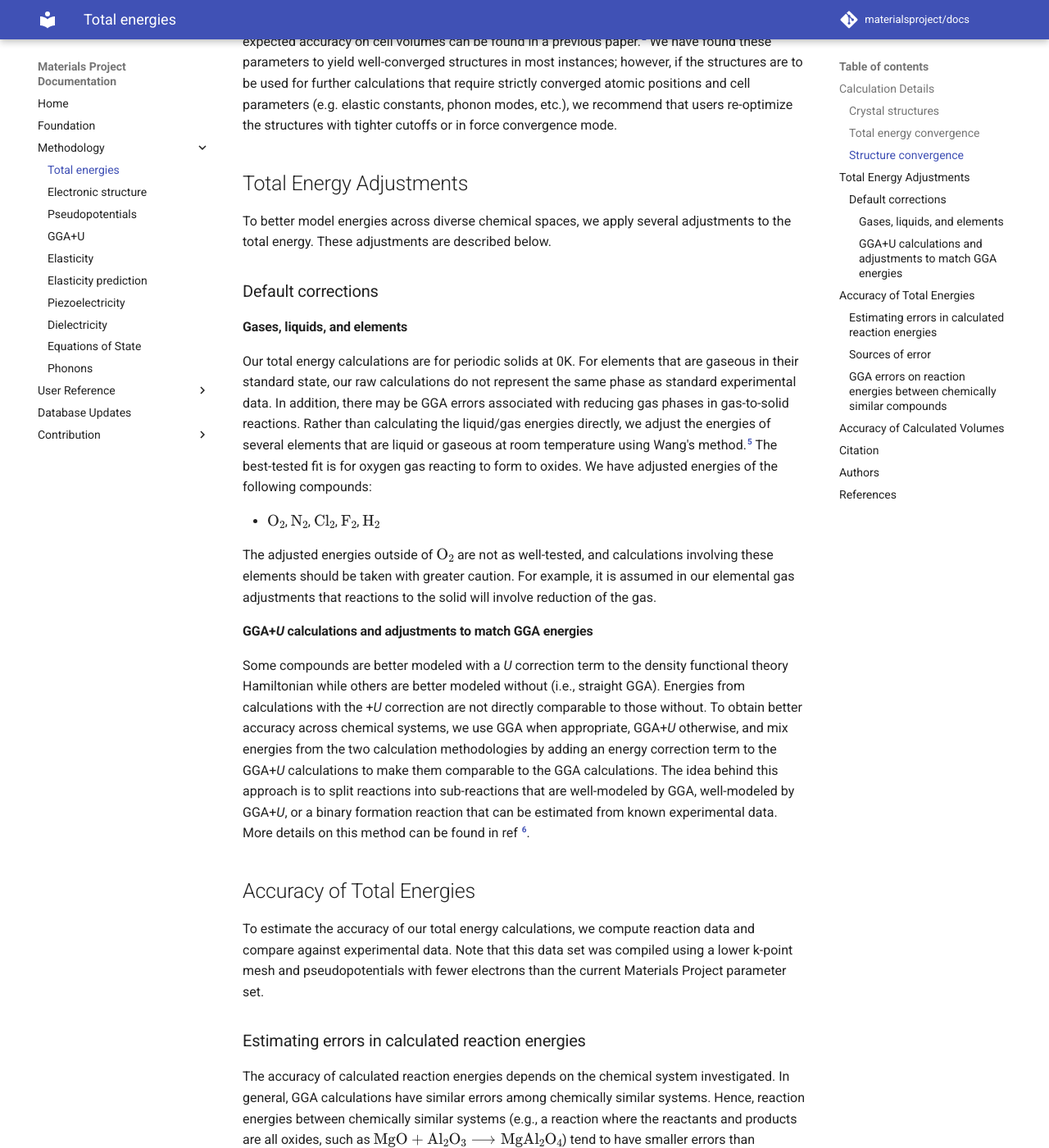
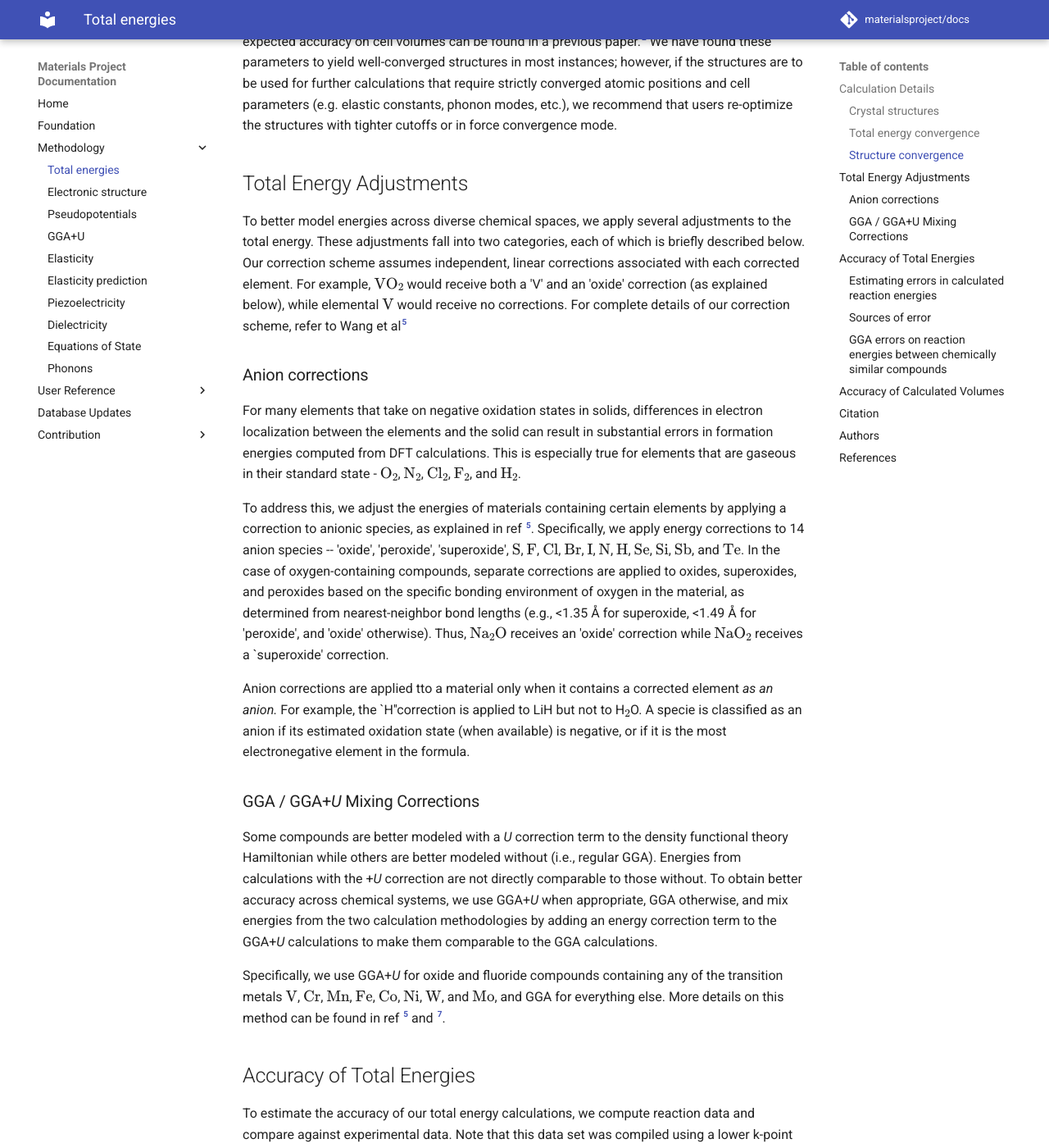
Before and after one commit to materialsproject/docs, an MkDocs documentation site: the page built from docs/methodology/total-energies.md, in a window 1280 px wide and 1400 px high, scrolled down 1169 px. Shown: the whole window at 82% size. Built offline with MkDocs 1.6.1 and Material for MkDocs 9.7.7, drawn with Linux system fonts in a browser that asks for light colours; comment, search, counter and statistics services are not loaded; some of the changed text lies outside the part shown.

Commit message:
update corrections docs for MP2020 release

```diff
--- a/docs/methodology/total-energies.md
+++ b/docs/methodology/total-energies.md
@@ -62,46 +62,57 @@ Total Energy Adjustments
 ------------------------
 
 To better model energies across diverse chemical spaces, we apply
-several adjustments to the total energy. These adjustments are described
-below.
+several adjustments to the total energy. These adjustments fall into two categories,
+each of which is briefly described below. Our correction scheme assumes independent,
+linear corrections associated with each corrected element. For example, $\ce{VO_2}$
+would receive both a 'V' and an 'oxide' correction (as explained below), while
+elemental $\ce{V}$ would receive no corrections. For complete details of our correction
+scheme, refer to Wang et al[^5]
 
-### Default corrections
+### Anion corrections
 
-#### Gases, liquids, and elements
+For many elements that take on negative oxidation states in solids, differences
+in electron localization between the elements and the solid can result in substantial
+errors in formation energies computed from DFT calculations. This is especially
+true for elements that are gaseous in their standard state - $\ce{O2}$,
+$\ce{N2}$, $\ce{Cl2}$, $\ce{F2}$, and $\ce{H2}$.
 
-Our total energy calculations are for periodic solids at 0K. For
-elements that are gaseous in their standard state, our raw calculations
-do not represent the same phase as standard experimental data. In
-addition, there may be GGA errors associated with reducing gas phases in
-gas-to-solid reactions. Rather than calculating the liquid/gas energies
-directly, we adjust the energies of several elements that are liquid or
-gaseous at room temperature using Wang's method.[^5] The best-tested fit
-is for oxygen gas reacting to form to oxides. We have adjusted energies
-of the following compounds:
+To address this, we adjust the energies of materials containing certain elements
+by applying a correction to anionic species, as explained in ref [^5]. Specifically,
+we apply energy corrections to 14 anion species -- 'oxide', 'peroxide', 'superoxide',
+$\ce{S}$, $\ce{F}$, $\ce{Cl}$, $\ce{Br}$, $\ce{I}$, $\ce{N}$, $\ce{H}$,
+$\ce{Se}$, $\ce{Si}$, $\ce{Sb}$, and $\ce{Te}$. In the case of oxygen-containing compounds,
+separate corrections are applied to oxides, superoxides, and peroxides based
+on the specific bonding environment of oxygen in the material, as determined
+from nearest-neighbor bond lengths (e.g., <1.35 Å for superoxide, <1.49 Å
+for 'peroxide', and 'oxide' otherwise). Thus, $\ce{Na_2O}$ receives an 'oxide'
+correction while $\ce{NaO_2}$ receives a `superoxide' correction.
 
--   $\ce{O2}$, $\ce{N2}$, $\ce{Cl2}$, $\ce{F2}$, $\ce{H2}$
+Anion corrections are applied tto a material only when it contains a corrected
+element *as an anion.* For example, the `H''correction is applied to LiH but not
+to H$_2$O. A specie is classified as an anion if its estimated oxidation state
+(when available) is negative, or if it is the most electronegative element in
+the formula.
 
-The adjusted energies outside of $\ce{O2}$ are not as well-tested, and
-calculations involving these elements should be taken with greater
-caution. For example, it is assumed in our elemental gas adjustments
-that reactions to the solid will involve reduction of the gas.
+### GGA / GGA+<em>U</em> Mixing Corrections
 
 <a name="ggau_tag"></a>
-#### GGA+<em>U</em> calculations and adjustments to match GGA energies
 
 Some compounds are better modeled with a <em>U</em> correction term to
 the density functional theory Hamiltonian while others are better
-modeled without (i.e., straight GGA). Energies from calculations with
+modeled without (i.e., regular GGA). Energies from calculations with
 the +<em>U</em> correction are not directly comparable to those without.
-To obtain better accuracy across chemical systems, we use GGA when
-appropriate, GGA+<em>U</em> otherwise, and mix energies from the two
+To obtain better accuracy across chemical systems, we use GGA+<em>U</em> when
+appropriate, GGA otherwise, and mix energies from the two
 calculation methodologies by adding an energy correction term to the
 GGA+<em>U</em> calculations to make them comparable to the GGA
-calculations. The idea behind this approach is to split reactions into
-sub-reactions that are well-modeled by GGA, well-modeled by
-GGA+<em>U</em>, or a binary formation reaction that can be estimated
-from known experimental data. More details on this method can be found
-in ref [^6].
+calculations.
+
+Specifically, we use GGA+<em>U</em> for oxide and fluoride
+compounds containing any of the transition metals $\ce{V}$, $\ce{Cr}$,
+$\ce{Mn}$, $\ce{Fe}$, $\ce{Co}$, $\ce{Ni}$, $\ce{W}$, and $\ce{Mo}$, and GGA for
+everything else. More details on this method can be found in ref [^5] and [^7].
+
 
 Accuracy of Total Energies
 --------------------------
@@ -140,14 +151,14 @@ have errors larger than 20 kJ mol$^{-1}$.
 It should be noted that while an MAE of 14 kJ mol$^{-1}$ is significantly
 higher than the desired chemical accuracy of 4 kJ mol$^{-1}$, it compares
 fairly well with the performance of most quantum chemistry
-calculations[^7]. Other than the most computationally expensive model
+calculations[^8]. Other than the most computationally expensive model
 chemistries such as G1-G3 and CBS, the reaction energy errors of most
 computational chemistry model chemistries are well above 10 kJ mol$^{-1}$.
 
 For oxidation of the elements into binary compounds, an average error of
-~4% or 33 kJ/mol-$\ce{O2}$ is typical.[^8] For conventional ternary oxide
+~4% or 33 kJ/mol-$\ce{O2}$ is typical.[^9] For conventional ternary oxide
 formation from the elements, we have found a mean relative absolute
-error of about 2%.[^6]
+error of about 2%.[^9]
 
 ### Sources of error
 
@@ -234,26 +245,30 @@ References
     efficient comparison of periodic structures, Journal Of Applied
     Crystallography. 39 (2006) 6-16.
 
-[^5]: L. Wang, T. Maxisch, G. Ceder, Oxidation energies of transition
+[^5]: A. Wang, R. Kingsbury, M. McDermott, M. Horton, A. Jain, S.P. Ong S. Dwaraknath,
+    K. Persson, A framework for quantifying uncertainty in DFT energy corrections,
+    ChemRxiv (2021). DOI: XXXXX
+
+[^6]: L. Wang, T. Maxisch, G. Ceder, Oxidation energies of transition
     metal oxides within the GGA+U framework, Physical Review B. 73
     (2006) 1-6.
 
-[^6]: A. Jain, G. Hautier, S.P. Ong, C. Moore, C.C. Fischer, K.A.
+[^7]: A. Jain, G. Hautier, S.P. Ong, C. Moore, C.C. Fischer, K.A.
     Persson, G. Ceder, Formation Enthalpies by Mixing GGA and GGA+U
     calculations, Physical Review B, vol. 84 (2011), 045115.
 
-[^7]: J.B. Foresman, A.E. Frisch, Exploring Chemistry With Electronic
+[^8]: J.B. Foresman, A.E. Frisch, Exploring Chemistry With Electronic
     Structure Methods: A Guide to Using Gaussian, Gaussian. (1996).
 
-[^8]: A. Jain, S.-a Seyed-Reihani, C.C. Fischer, D.J. Couling, G.
+[^9]: A. Jain, S.-a Seyed-Reihani, C.C. Fischer, D.J. Couling, G.
     Ceder, W.H. Green, Ab initio screening of metal sorbents for
     elemental mercury capture in syngas streams, Chemical Engineering
     Science. 65 (2010) 3025-3033.
 
-[^9]: S. Lany, Semiconductor thermochemistry in density functional
+[^10]: S. Lany, Semiconductor thermochemistry in density functional
     calculations, Physical Review B. 78 (2008) 1-8.
 
-[^10]: G. Hautier, S.P. Ong, A. Jain, C. J. Moore, G. Ceder, Accuracy of
+[^11]: G. Hautier, S.P. Ong, A. Jain, C. J. Moore, G. Ceder, Accuracy of
     density functional theory in predicting formation energies of
     ternary oxides from binary oxides and its implication on phase
     stability, Physical Review B, 85 (2012), 155208
```
Also changed, not shown: other parts of docs/methodology/total-energies.md (+3 -3 lines).
